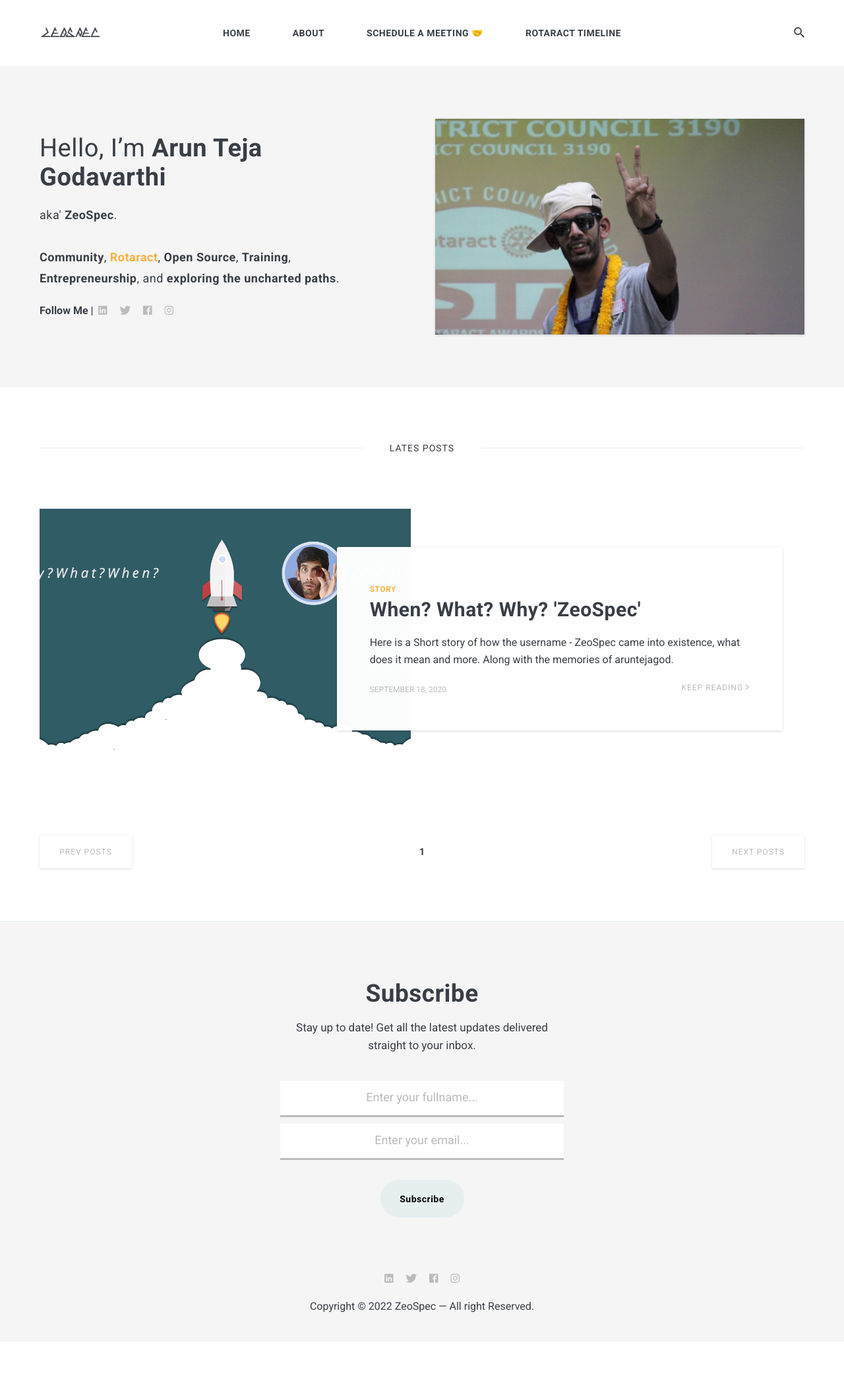
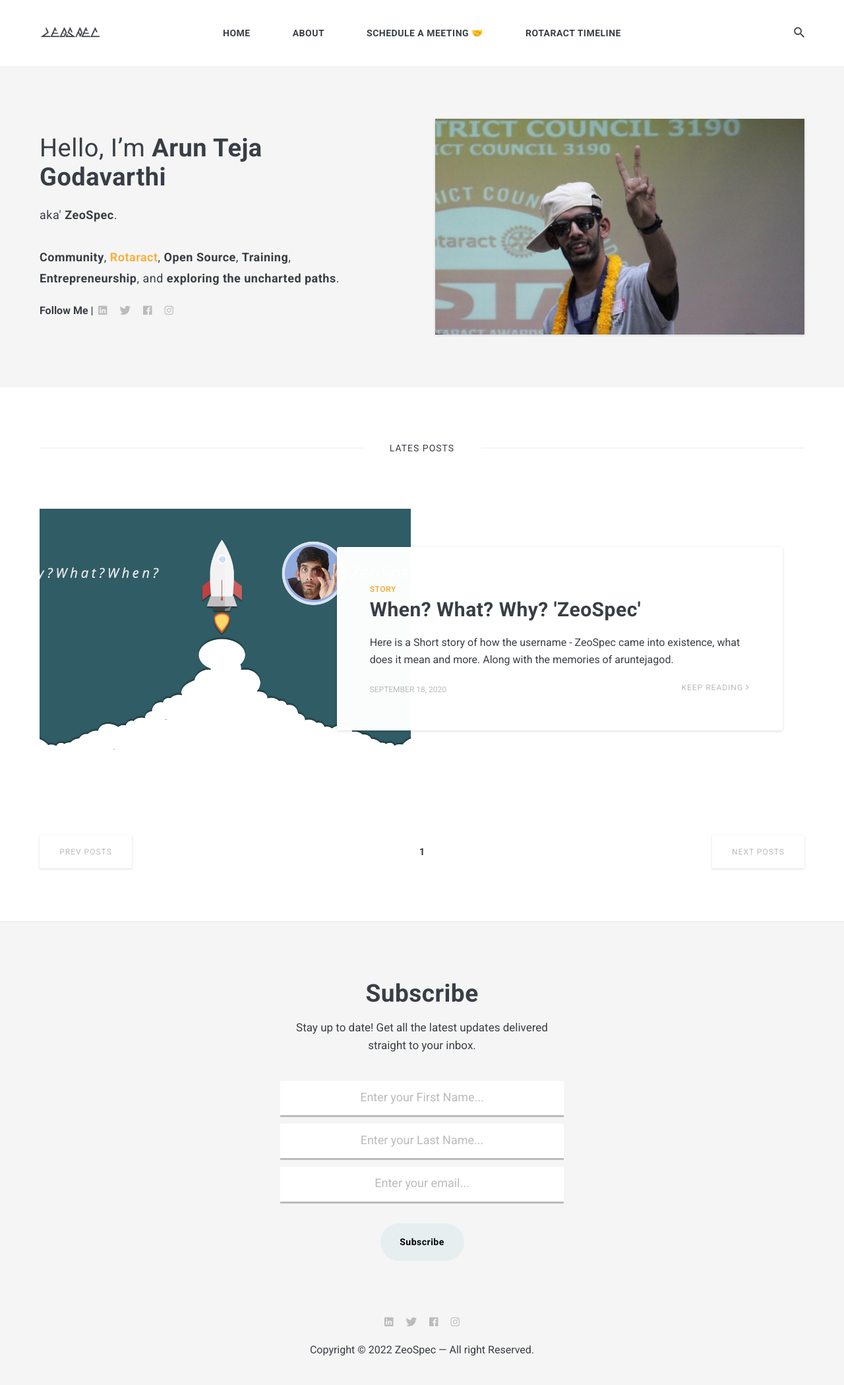
Before and after one commit to zeospec/ZeoSpec, a Jekyll site: the page built from index.html, in a window 1280 px wide. Shown: the whole page at 66% size. Built offline with Jekyll 4.4.1, drawn with Linux system fonts in a browser that asks for light colours; nearby versions of some CDN libraries; the list of posts is cut into pages by our own code; before the commit the page ends 2033 px from its top, so only the background shows below that.

Commit message:
revue submission

```diff
--- a/_data/settings.yml
+++ b/_data/settings.yml
@@ -51,7 +51,10 @@ google_form: https://docs.google.com/forms/d/e/1FAIpQLSfB3qsTYxgAcWdde5Jzq7JquR2
 formNamekey: entry.6950510
 formEmailkey: entry.1470521357
 
-convertkit_subscription: true
+convertkit_subscription: false
 convertkit_form: https://app.convertkit.com/forms/1874147/subscriptions
 convertkit_FNamekey: fields[first_name]
 convertkit_Emailkey: email_address
+
+
+revue_subscription: true
--- a/_includes/subscribe.html
+++ b/_includes/subscribe.html
@@ -74,3 +74,48 @@
   </div>
 </div>
 {% endif %}
+
+
+{% if site.data.settings.revue_subscription == true %}
+<!-- Convertkit -->
+<div class="container">
+  <div class="subscribe">
+    <h3 class="subscribe__title">{{site.data.settings.subscribe__title}}</h3>
+    <p class="subscribe__subtitle">{{site.data.settings.subscribe__subtitle}}</p>
+    <form class="subscribe-form" action="http://letters.zeospec.com/add_subscriber" target="_blank" method="POST">
+      <div class="subscribe-group">
+        <label class="screen-reader-text" for="name">Full Name</label>
+        <input class="subscribe__email" class="form-control" name="member[first_name]" id="fname" type="text"
+          placeholder="Enter your First Name..." autocomplete="off" required>
+        <input class="subscribe__email" class="form-control" name="member[last_name]" id="lname" type="text"
+          placeholder="Enter your Last Name..." autocomplete="off" required>
+        <label class="screen-reader-text" for="emailid">Email address</label>
+        <input class="subscribe__email" class="form-control" name="member[email]" id="emailid" type="email"
+          placeholder="Enter your email..." required>
+      </div>
+      <input class="subscribe__button" name="member[subscribe]" type="submit" value="Subscribe">
+    </form>
+  </div>
+</div>
+{% endif %}
+
+<!-- <div id="revue-embed">
+  <form action="http://letters.zeospec.com/add_subscriber" method="post" id="revue-form" name="revue-form"  target="_blank">
+  <div class="revue-form-group">
+    <label for="member_email">Email address</label>
+    <input class="revue-form-field" placeholder="Your email address..." type="email" name="member[email]" id="member_email">
+  </div>
+  <div class="revue-form-group">
+    <label for="member_first_name">First name <span class="optional">(Optional)</span></label>
+    <input class="revue-form-field" placeholder="First name... (Optional)" type="text" name="member[first_name]" id="member_first_name">
+  </div>
+  <div class="revue-form-group">
+    <label for="member_last_name">Last name <span class="optional">(Optional)</span></label>
+    <input class="revue-form-field" placeholder="Last name... (Optional)" type="text" name="member[last_name]" id="member_last_name">
+  </div>
+  <div class="revue-form-actions">
+    <input type="submit" value="Subscribe" name="member[subscribe]" id="member_submit">
+  </div>
+  <div class="revue-form-footer">By subscribing, you agree with Revue’s <a target="_blank" href="https://www.getrevue.co/terms">Terms of Service</a> and <a target="_blank" href="https://www.getrevue.co/privacy">Privacy Policy</a>.</div>
+  </form>
+</div> -->
```
